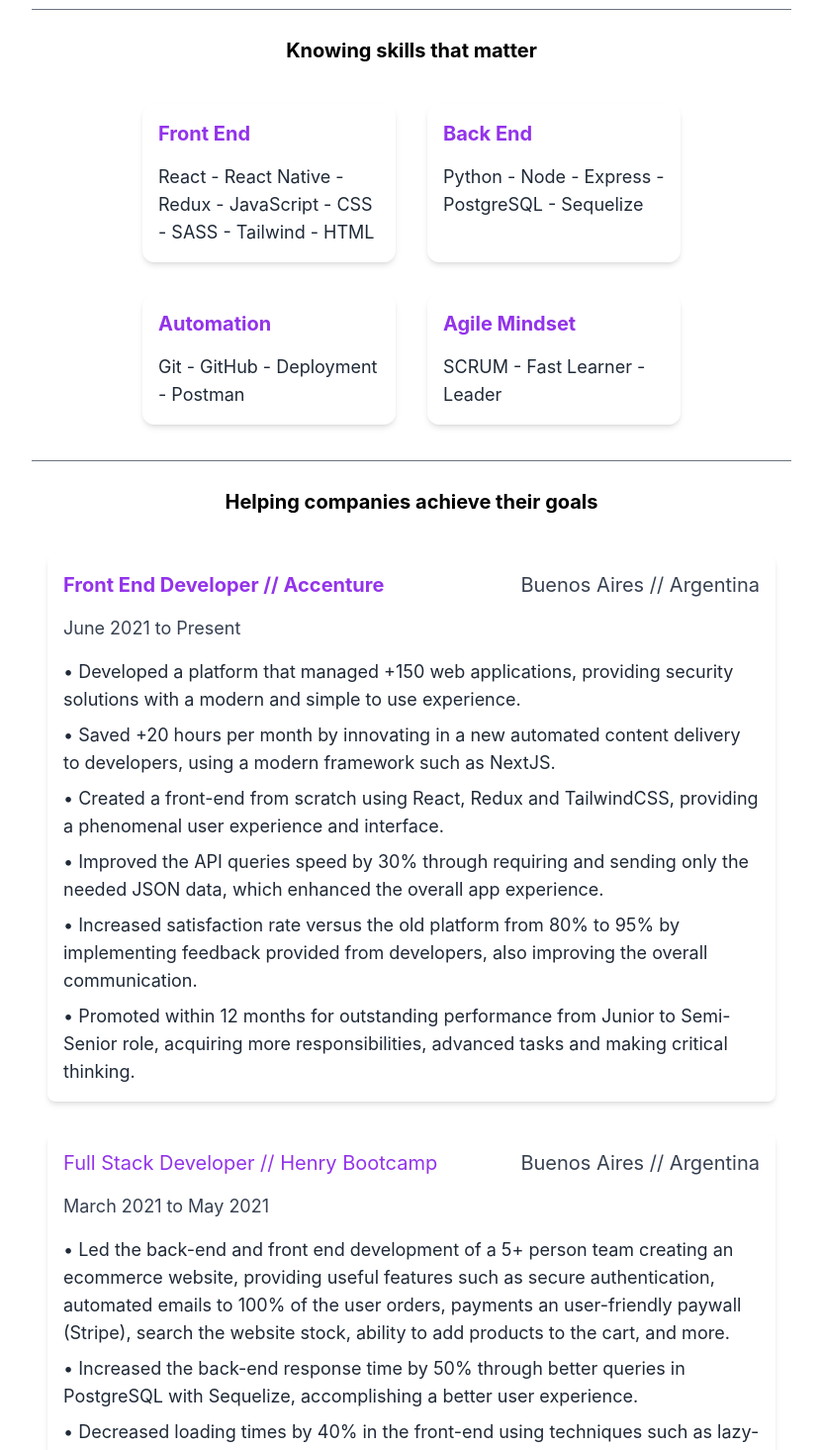
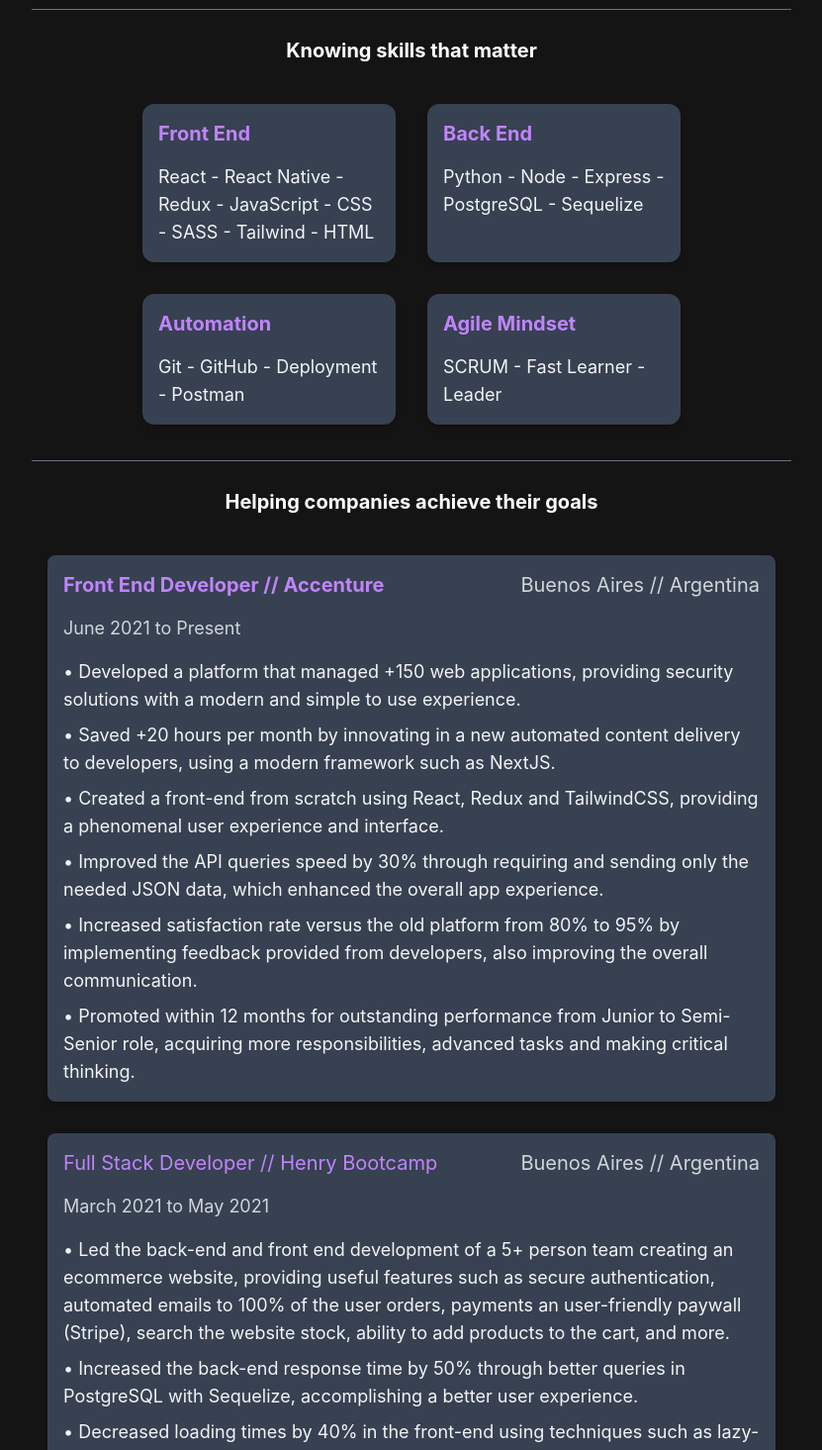
Before and after one commit to crisariza/crisarizadotcom, a Next.js app: page / in a window 1280 px wide. Shown: the part 700-2165 px from the top of the page at 99% size, without its empty margins (224-1055 px from the left). Built offline with nearby package versions, Linux system fonts and the light colour scheme.

Commit message:
colors corrected

```diff
--- a/components/contact.tsx
+++ b/components/contact.tsx
@@ -31,7 +31,7 @@ export default function Contact() {
                 href="https://crisariza.com/Cristian-Ariza_Resume_Front-End-Developer.pdf"
                 target="_blank"
                 rel="noopener noreferrer"
-                className="p-2 bg-purple-600 rounded-lg"
+                className="p-2 bg-purple-600 rounded-lg hover:bg-purple-800"
               >
                 {" "}
                 Get my resume
@@ -42,6 +42,7 @@ export default function Contact() {
                 href="https://linkedin.com/in/crisariza"
                 target="_blank"
                 rel="noopener noreferrer"
+                className="hover:text-purple-300"
               >
                 Linkedin
               </a>{" "}
@@ -50,7 +51,7 @@ export default function Contact() {
               <a
                 href="https://github.com/crisariza"
                 target="_blank"
-                rel="noopener noreferrer"
+                rel="noopener noreferrer"                className="hover:text-purple-300"
               >
                 Github
               </a>
--- a/components/experience.tsx
+++ b/components/experience.tsx
@@ -5,20 +5,16 @@ export default function Experience() {
         Helping companies achieve their goals{" "}
       </h1>
       <div className="flex justify-center">
-        <div className="bg-white dark:bg-gray-700 text-left text-white shadow-md hover:shadow-lg rounded-lg w-192 m-2 lg:m-4 p-4 space-y-4">
+        <div className="bg-gray-700 text-left text-white shadow-md hover:shadow-lg rounded-lg w-192 m-2 lg:m-4 p-4 space-y-4">
           <div className="flex justify-content flex-row-reverse text-xl">
             {" "}
-            <h1 className="text-gray-700 dark:text-gray-300">
-              Buenos Aires // Argentina
-            </h1>
-            <h1 className="text-purple-600 dark:text-purple-400 font-bold mr-auto">
+            <h1 className="text-gray-300">Buenos Aires // Argentina</h1>
+            <h1 className="text-purple-400 font-bold mr-auto">
               Front End Developer // Accenture
             </h1>
           </div>
-          <h2 className="text-lg text-gray-700 dark:text-gray-300">
-            June 2021 to Present
-          </h2>{" "}
-          <ul className="text-lg text-gray-800 dark:text-gray-100">
+          <h2 className="text-lg text-gray-300">June 2021 to Present</h2>{" "}
+          <ul className="text-lg text-gray-100">
             <li className="mt-2">
               • Developed a platform that managed +150 web applications,
               providing security solutions with a modern and simple to use
@@ -52,20 +48,16 @@ export default function Experience() {
         </div>
       </div>{" "}
       <div className="flex justify-center">
-        <div className="bg-white dark:bg-gray-700 text-left text-white shadow-md hover:shadow-lg rounded-lg w-192 m-2 lg:m-4 p-4 space-y-4">
+        <div className="bg-gray-700 text-left text-white shadow-md hover:shadow-lg rounded-lg w-192 m-2 lg:m-4 p-4 space-y-4">
           <div className="flex justify-content flex-row-reverse text-xl">
             {" "}
-            <h1 className="text-gray-700 dark:text-gray-300">
-              Buenos Aires // Argentina
-            </h1>
-            <h1 className="text-purple-600 dark:text-purple-400 mr-auto">
+            <h1 className="text-gray-300">Buenos Aires // Argentina</h1>
+            <h1 className="text-purple-400 mr-auto">
               Full Stack Developer // Henry Bootcamp
             </h1>
           </div>
-          <h2 className="text-lg text-gray-700 dark:text-gray-300">
-            March 2021 to May 2021
-          </h2>{" "}
-          <ul className="text-lg text-gray-800 dark:text-gray-100">
+          <h2 className="text-lg text-gray-300">March 2021 to May 2021</h2>{" "}
+          <ul className="text-lg text-gray-100">
             <li className="mt-2">
               • Led the back-end and front end development of a 5+ person team
               creating an ecommerce website, providing useful features such as
--- a/components/skills.tsx
+++ b/components/skills.tsx
@@ -5,36 +5,28 @@ export default function Experience() {
         Knowing skills that matter{" "}
       </h1>
       <div className="flex flex-wrap justify-center">
-        <div className="bg-white dark:bg-gray-700 shadow-md hover:shadow-lg rounded-xl w-64 m-2 lg:m-4 p-4 text-left space-y-4">
-          <h1 className="text-xl text-purple-600 dark:text-purple-400 font-bold">
-            Front End
-          </h1>
-          <h2 className="text-lg text-gray-800 dark:text-gray-100">
+        <div className="bg-gray-700 shadow-md hover:shadow-lg rounded-xl w-64 m-2 lg:m-4 p-4 text-left space-y-4">
+          <h1 className="text-xl text-purple-400 font-bold">Front End</h1>
+          <h2 className="text-lg text-gray-100">
             React - React Native - Redux - JavaScript - CSS - SASS - Tailwind -
             HTML{" "}
           </h2>
         </div>{" "}
-        <div className="bg-white dark:bg-gray-700 shadow-md hover:shadow-lg rounded-xl w-64 m-2 lg:m-4 p-4 text-left space-y-4">
-          <h1 className="text-xl text-purple-600 dark:text-purple-400 font-bold">
-            Back End
-          </h1>
-          <h2 className="text-lg text-gray-800 dark:text-gray-100">
+        <div className="bg-gray-700 shadow-md hover:shadow-lg rounded-xl w-64 m-2 lg:m-4 p-4 text-left space-y-4">
+          <h1 className="text-xl text-purple-400 font-bold">Back End</h1>
+          <h2 className="text-lg text-gray-100">
             Python - Node - Express - PostgreSQL - Sequelize
           </h2>
         </div>{" "}
-        <div className="bg-white dark:bg-gray-700 shadow-md hover:shadow-lg rounded-xl w-64 m-2 lg:m-4 p-4 text-left space-y-4">
-          <h1 className="text-xl text-purple-600 dark:text-purple-400 font-bold">
-            Automation
-          </h1>
-          <h2 className="text-lg text-gray-800 dark:text-gray-100">
+        <div className="bg-gray-700 shadow-md hover:shadow-lg rounded-xl w-64 m-2 lg:m-4 p-4 text-left space-y-4">
+          <h1 className="text-xl text-purple-400 font-bold">Automation</h1>
+          <h2 className="text-lg text-gray-100">
             Git - GitHub - Deployment - Postman
           </h2>
         </div>{" "}
-        <div className="bg-white dark:bg-gray-700 shadow-md hover:shadow-lg rounded-xl w-64 m-2 lg:m-4 p-4 text-left space-y-4">
-          <h1 className="text-xl text-purple-600 dark:text-purple-400 font-bold">
-            Agile Mindset
-          </h1>
-          <h2 className="text-lg text-gray-800 dark:text-gray-100">
+        <div className="bg-gray-700 shadow-md hover:shadow-lg rounded-xl w-64 m-2 lg:m-4 p-4 text-left space-y-4">
+          <h1 className="text-xl text-purple-400 font-bold">Agile Mindset</h1>
+          <h2 className="text-lg text-gray-100">
             SCRUM - Fast Learner - Leader
           </h2>
         </div>{" "}
--- a/styles/globals.css
+++ b/styles/globals.css
@@ -3,18 +3,10 @@
 @tailwind utilities;
 html,
 body {
+  color: white;
+  background: rgb(20, 20, 20);
   padding: 0;
   margin: 0;
   font-family: -apple-system, BlinkMacSystemFont, Segoe UI, Roboto, Oxygen,
     Ubuntu, Cantarell, Fira Sans, Droid Sans, Helvetica Neue, sans-serif;
 }
-
-@media (prefers-color-scheme: dark) {
-  html {
-    color-scheme: dark;
-  }
-  body {
-    color: white;
-    background: black;
-  }
-}
```
